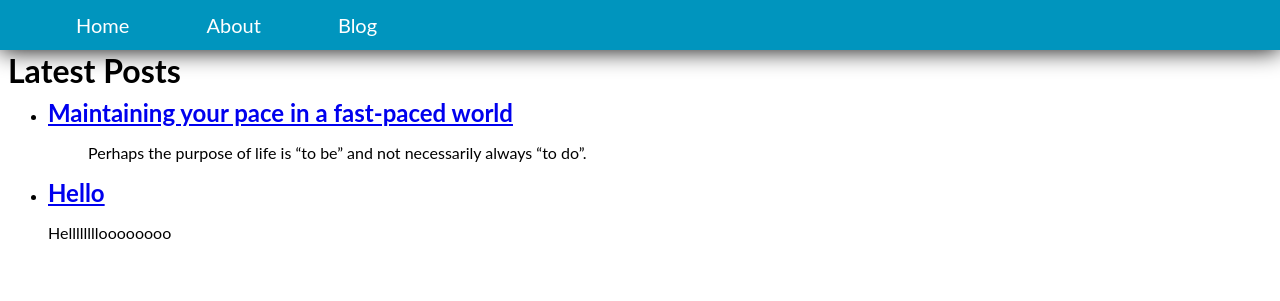
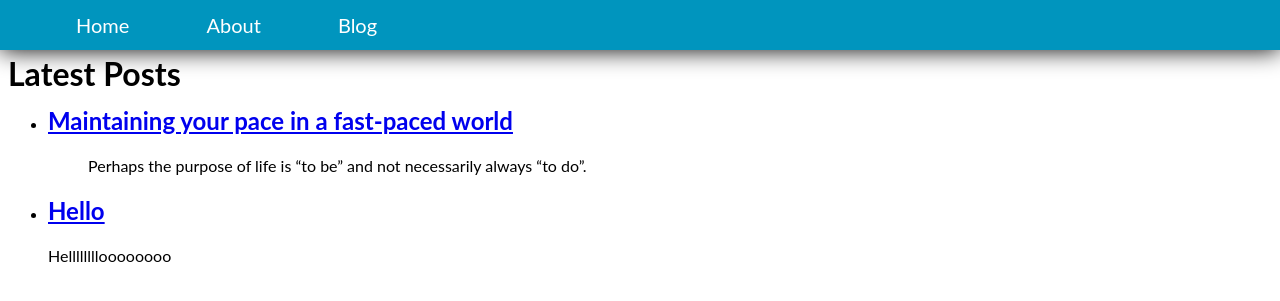
Before and after one commit to mumtazf/blog, a Jekyll site: the page built from docs/blog.html, in a window 1280 px wide. Shown: the top 301 px of the page. Built offline with Jekyll 4.4.1, drawn with Linux system fonts in a browser that asks for light colours.

Commit message:
line height

```diff
--- a/docs/assets/style.css
+++ b/docs/assets/style.css
@@ -32,7 +32,7 @@ header{
     width: 50%;
     padding: 3em;
     font-family: 'Lato', sans-serif;
-    line-height: 20px;
+    line-height: 25px;
     font-size: 18px;
 }
 
@@ -44,7 +44,7 @@ header{
 
 .content{
     padding-top: 2em;
-    line-height: 20px;
+    line-height: 25px;
 }
 
 header {
```
